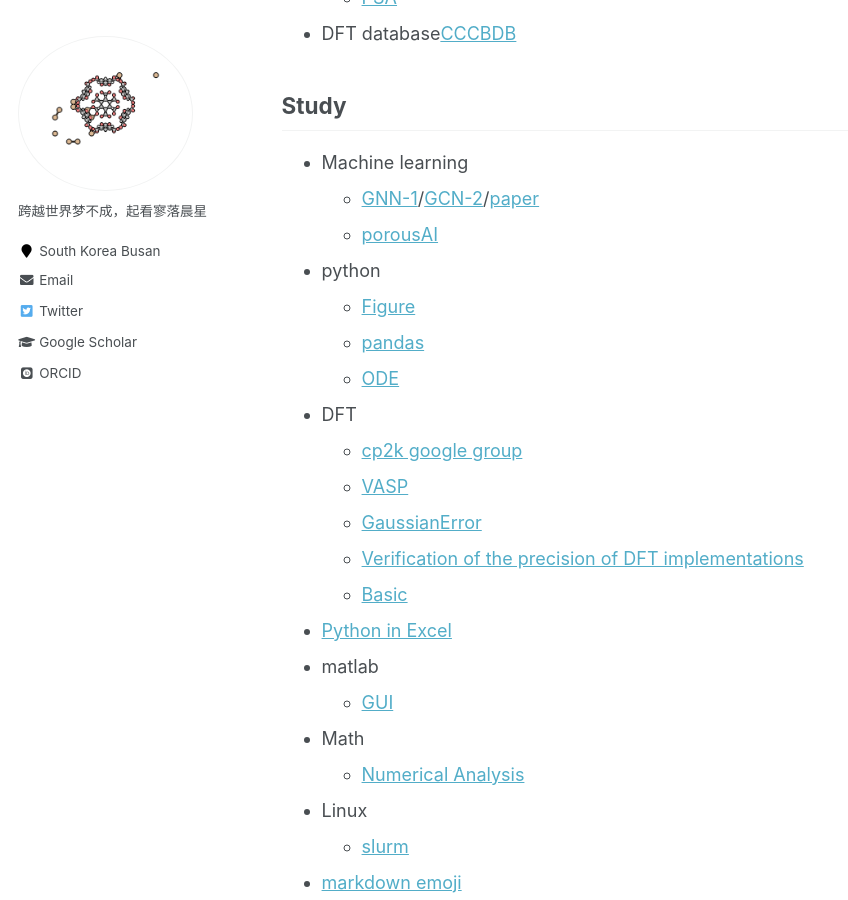
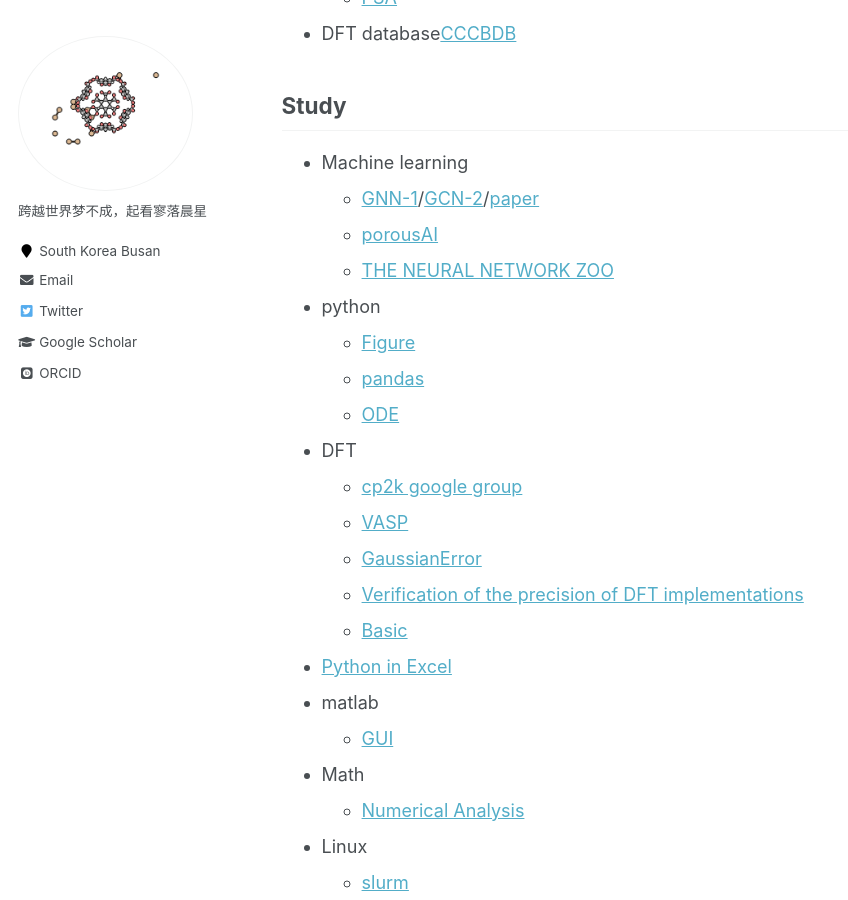
Before and after one commit to sxm13/ZGBshenxiaomoCV.github.io, a Jekyll site: the page built from _pages/markdown.md, in a window 1280 px wide and 900 px high, scrolled down 3764 px. Shown: the whole window, without its empty margins (0-848 px from the left). Built offline with Jekyll 4.4.1, drawn with Linux system fonts in a browser that asks for light colours; some web fonts are replaced.

Commit message:
Update markdown.md

```diff
--- a/_pages/markdown.md
+++ b/_pages/markdown.md
@@ -113,6 +113,7 @@ redirect_from:
 * Machine learning
   * [GNN-1](https://distill.pub/2021/gnn-intro/)/[GCN-2](https://towardsdatascience.com/building-a-graph-convolutional-network-for-molecular-property-prediction-978b0ae10ec4)/[paper](https://pubs.rsc.org/en/content/articlelanding/2024/dd/d4dd00018h)
   * [porousAI](https://github.com/SimonEnsemble/porous-material-AI-gym?tab=readme-ov-file#construct-your-own-crystal-structures)
+  * [THE NEURAL NETWORK ZOO](https://www.asimovinstitute.org/neural-network-zoo/?fbclid=IwAR0YAuNBb5gJNJyemPmaDeO1esIufbgZ9gynGzFO8csWdhFdN4w-KhFtt4k)
 * python
   * [Figure](https://www.machinelearningplus.com/plots/top-50-matplotlib-visualizations-the-master-plots-python/)
   * [pandas](https://github.com/matplotlib/cheatsheets)
```
